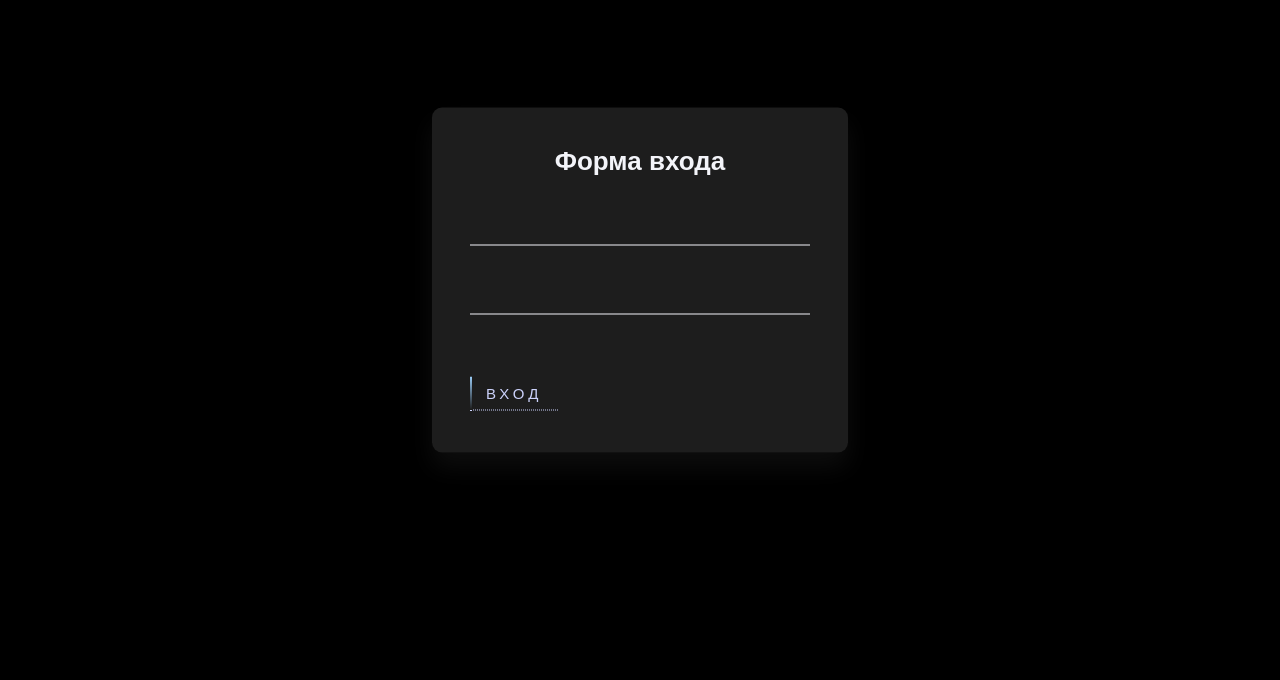
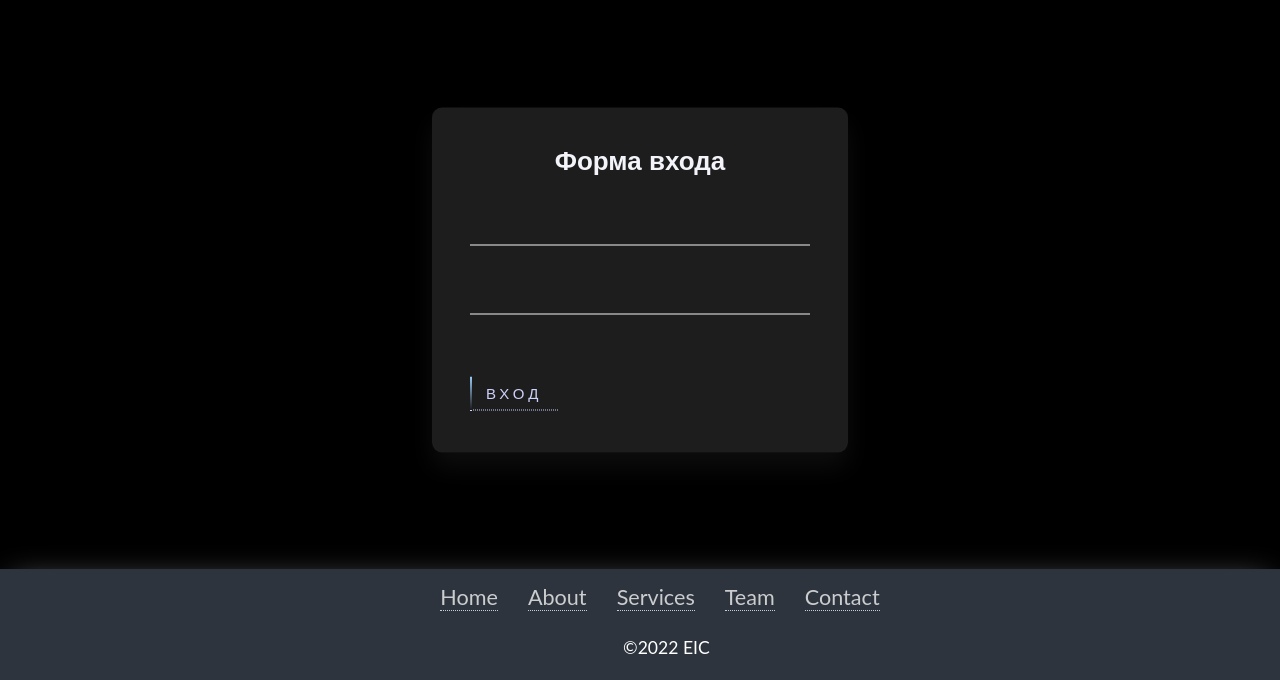
Before and after one commit to ccssccsscc/www.EIC.com, a plain HTML site: page Development.html in a window 1280 px wide. Shown: the part 120-800 px from the top of the page. Drawn offline with Linux system fonts and the light colour scheme.

Commit message:
Update saitCSS.css

```diff
--- a/saitCSS.css
+++ b/saitCSS.css
@@ -1493,27 +1493,19 @@ a:hover { color: tomato; }
 
 
 footer{
-    width: 100%;/*на всю ширину*/
-    padding: 20px 50px;/*поля для контента*/
-    background: red;/*цвет футера*/
-    display: flex;
-    justify-content: center;/*в центре по горизонтали*/
-    align-items: center;/*в центре по вертикали*/
-    flex-direction: column;
-    margin-top: 700px;/*отступ сверху*/
-    position: fixed;
-}
-.fit{
-  width: 100%;/*на всю ширину*/
-  padding: 20px 50px;/*поля для контента*/
-  background: red;/*цвет футера*/
+  box-shadow:0 0px 32px -12px #737373;
+  background: #2d343d;
+  color: #fff;
+  padding:5px 0;
+  width: 100%;
+  position: absolute;
+  bottom: 0;
   display: flex;
-  justify-content: center;/*в центре по горизонтали*/
-  align-items: center;/*в центре по вертикали*/
+  justify-content: center;
   flex-direction: column;
-  margin-top: 300px;/*отступ сверху*/
-  position: fixed;
-}
+  align-items: center;
+}
+
 
 .menu{
     position: relative;
```
